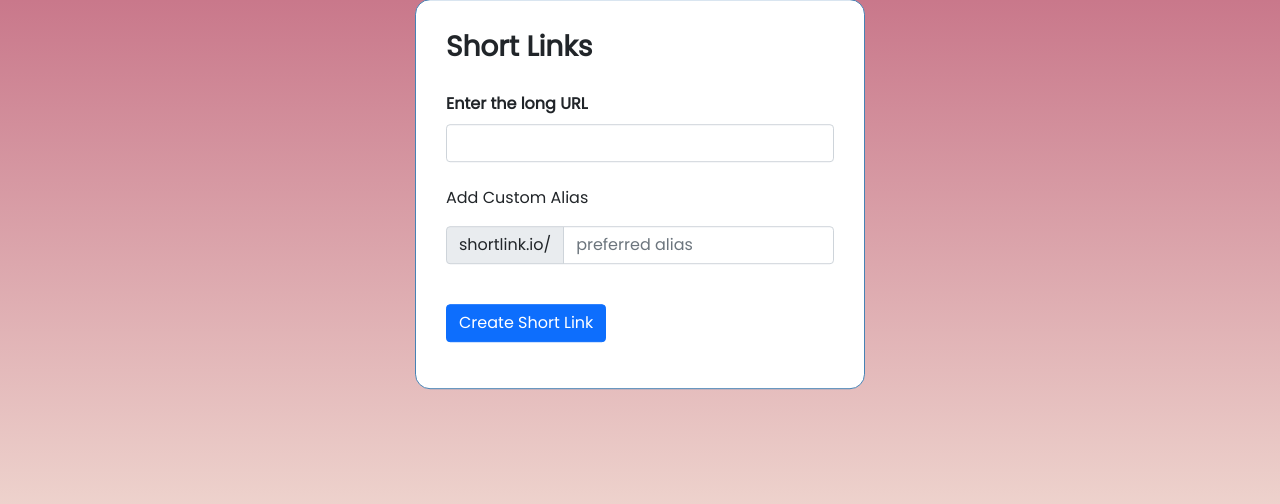
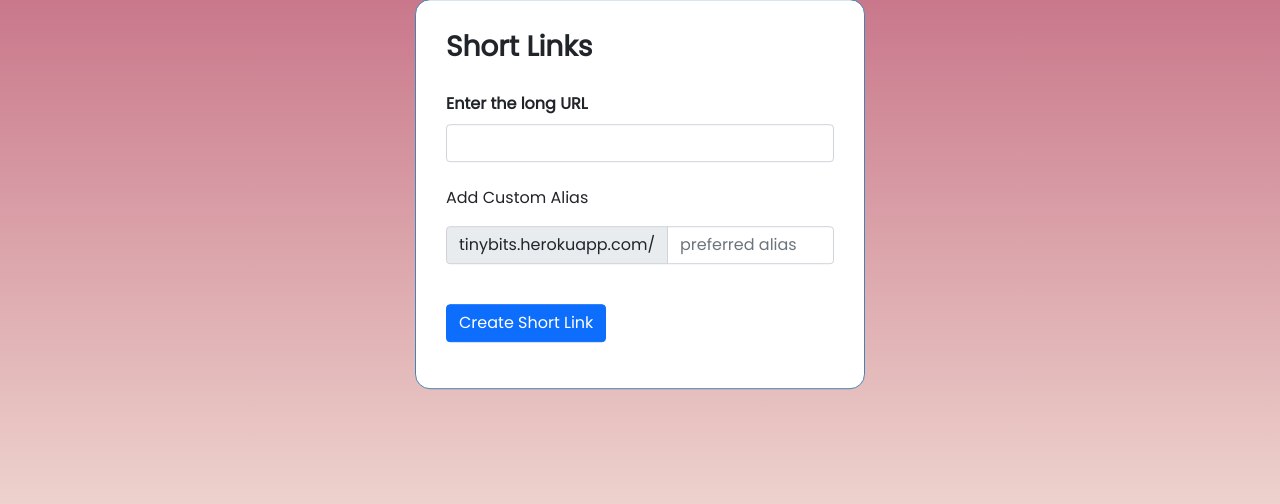
Before and after one commit to ndufitimana/ShortLinks, a Flask app: page / in a window 1280 px wide. Shown: the part 206-710 px from the top of the page. Run offline with Flask 2, Linux system fonts and the light colour scheme.

Commit message:
adding heroku links

```diff
--- a/templates/index.html
+++ b/templates/index.html
@@ -31,7 +31,7 @@
                         <p>Add Custom Alias</p>
                         <div class="input-group mb-3">
                             <!-- {{form.domain(class="form-control", placeholder="shortlink.io", readonly=true)}} -->
-                            <span class="input-group-text" id="basic-addon3">shortlink.io/</span>
+                            <span class="input-group-text" id="basic-addon3">tinybits.herokuapp.com/</span>
                             {{form.alias(class="form-control", placeholder="preferred alias")}}
                             {% for error in form.alias.errors %}
                             <span style="color: red;">[{{ error }}]</span>
```
